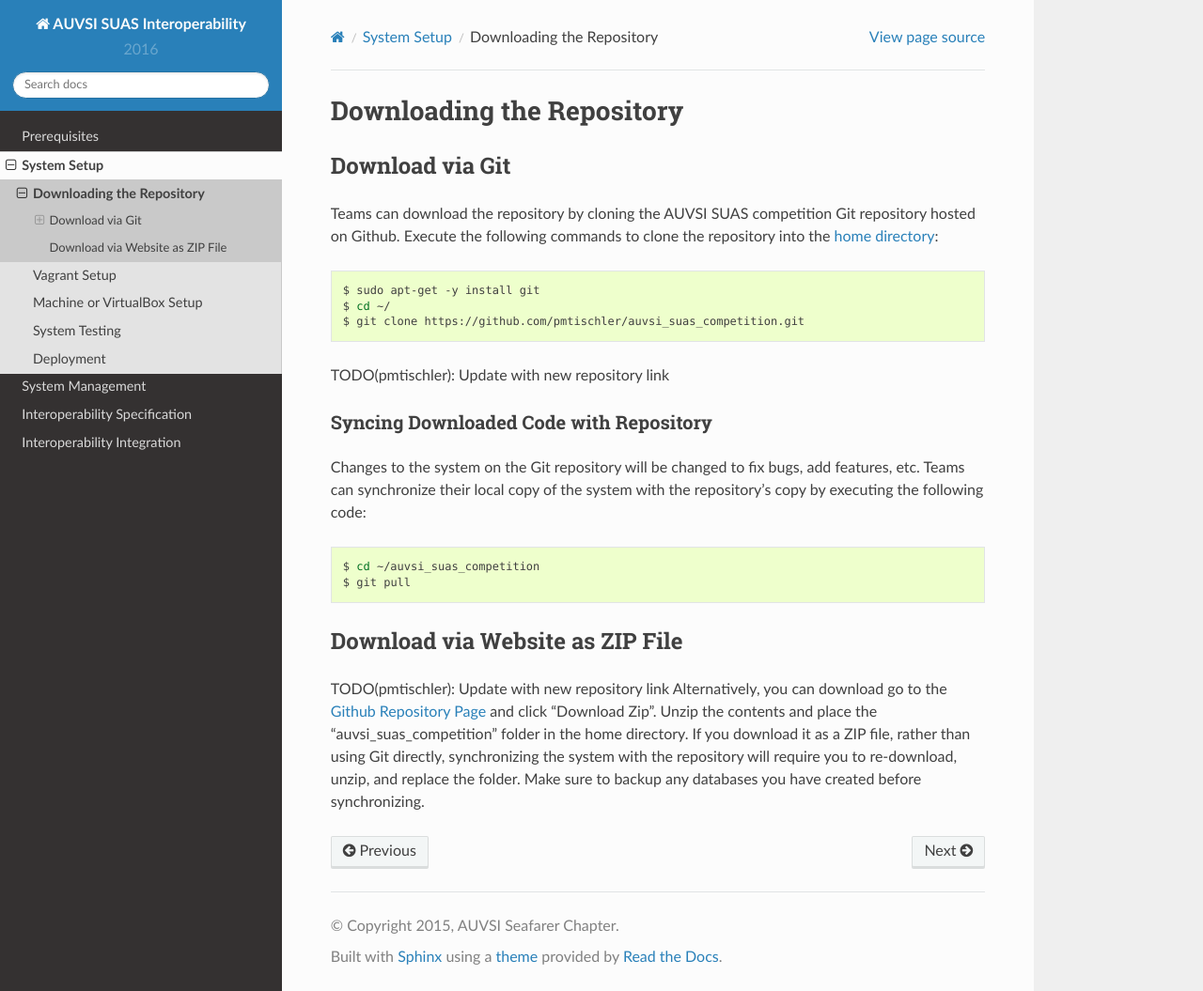
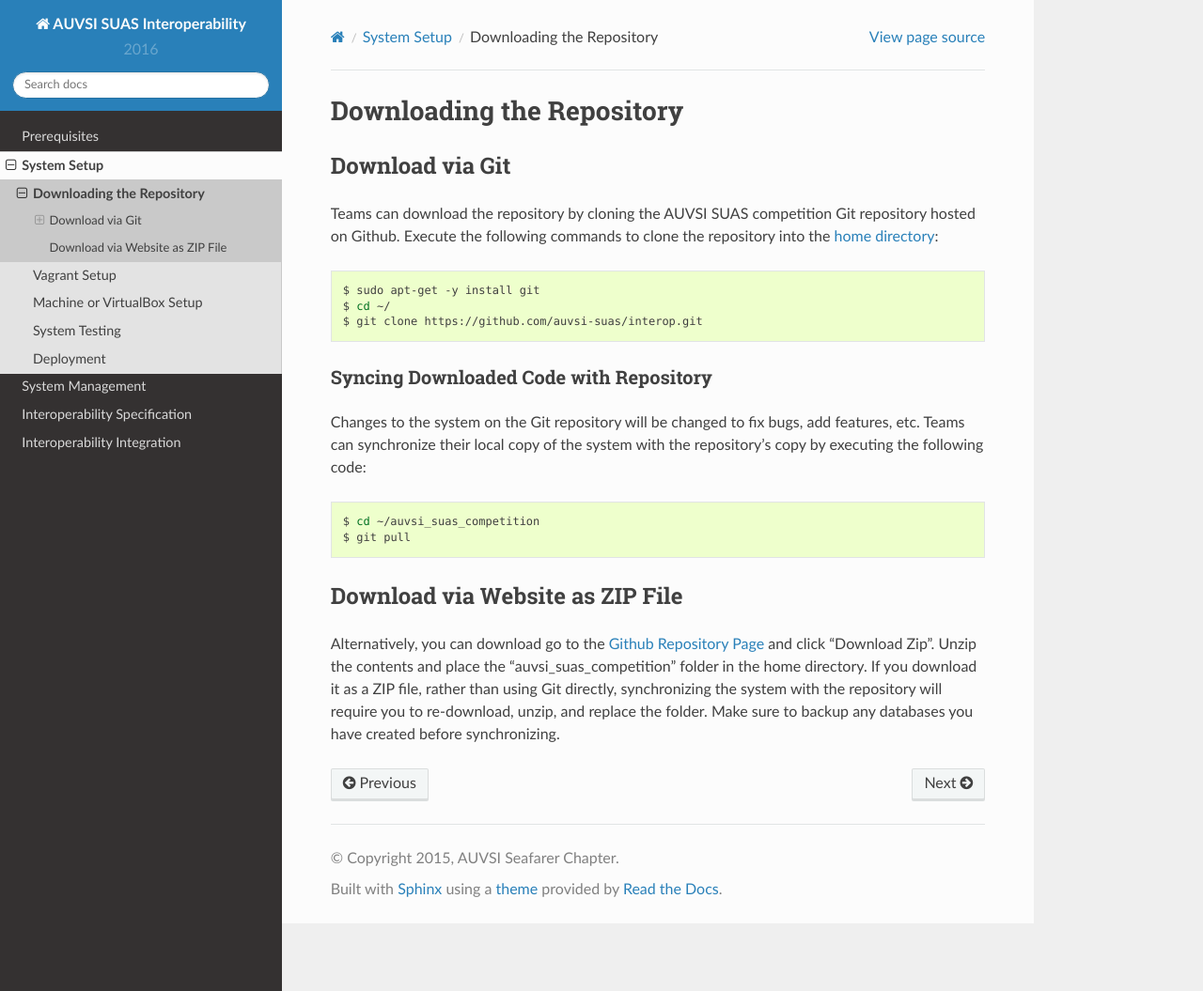
Before and after one commit to williamstern/interop, a Sphinx documentation site: the page built from docs/setup/downloading.rst, in a window 1280 px wide and 1055 px high. Shown: the whole window at 94% size. Built offline with Sphinx 7.4.7 and the Read the Docs theme 2.0.0, drawn with Linux system fonts in a browser that asks for light colours.

Commit message:
Update docs with released repo and docs.

```diff
--- a/docs/integration/client.rst
+++ b/docs/integration/client.rst
@@ -5,5 +5,3 @@ The judges have provided a sample Client which can be used to integrate with
 the interoperability server. This is provided to help teams integrate so that
 certain components can become a requirement and so that more advanced tasks can
 be defined.
-
-TODO(pmtischler): Refer to sample and load test for how to use the library.
--- a/docs/setup/downloading.rst
+++ b/docs/setup/downloading.rst
@@ -1,7 +1,5 @@
 Downloading the Repository
 ==========================
-
-.. TODO: Update the repo URL!
 
 Download via Git
 ----------------
@@ -15,8 +13,7 @@ repository into the `home directory
 
     $ sudo apt-get -y install git
     $ cd ~/
-    $ git clone https://github.com/pmtischler/auvsi_suas_competition.git
-TODO(pmtischler): Update with new repository link
+    $ git clone https://github.com/auvsi-suas/interop.git
 
 Syncing Downloaded Code with Repository
 ^^^^^^^^^^^^^^^^^^^^^^^^^^^^^^^^^^^^^^^
@@ -33,11 +30,10 @@ repository's copy by executing the following code:
 Download via Website as ZIP File
 --------------------------------
 
-TODO(pmtischler): Update with new repository link
 Alternatively, you can download go to the `Github Repository Page
-<https://github.com/pmtischler/auvsi_suas_competition>`__ and click "Download
-Zip". Unzip the contents and place the "auvsi\_suas\_competition" folder in the
-home directory. If you download it as a ZIP file, rather than using Git
-directly, synchronizing the system with the repository will require you to
-re-download, unzip, and replace the folder. Make sure to backup any databases
-you have created before synchronizing.
+<https://github.com/auvsi-suas/interop>`__ and click "Download Zip". Unzip the
+contents and place the "auvsi\_suas\_competition" folder in the home directory.
+If you download it as a ZIP file, rather than using Git directly, synchronizing
+the system with the repository will require you to re-download, unzip, and
+replace the folder. Make sure to backup any databases you have created before
+synchronizing.
```
Also changed, not shown: README.md (+7 -3 lines), docs/index.rst (+6 -4 lines).
